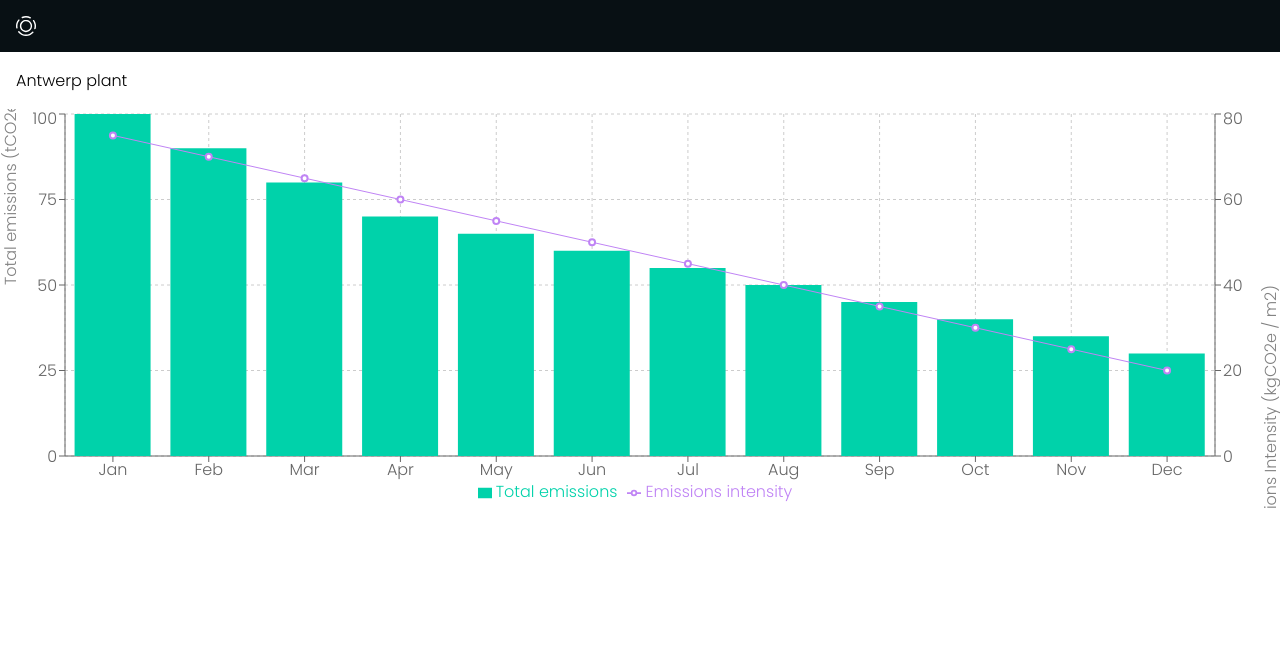
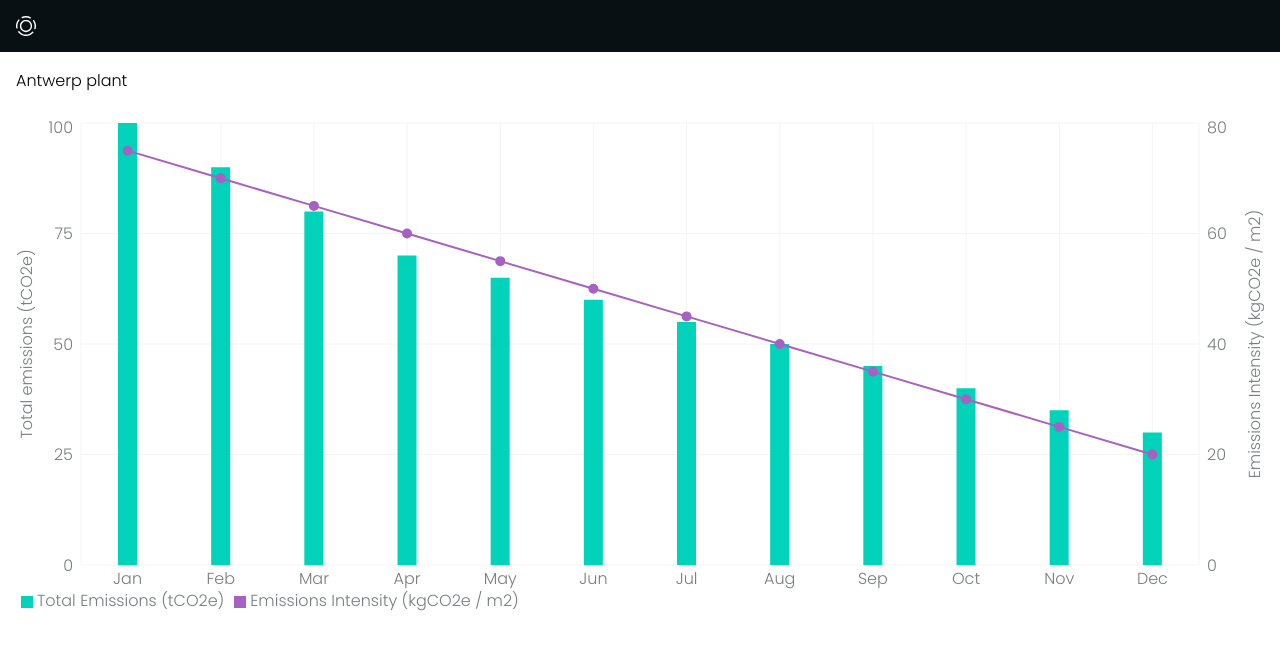
Before and after one commit to stoikerty/emissions-visualisation, a Next.js app: page / in a window 1280 px wide. Shown: the top 650 px of the page. Built offline with nearby package versions, Linux system fonts and the light colour scheme.

Commit message:
adjust colors and design based on figma project

```diff
--- a/src/app/page.tsx
+++ b/src/app/page.tsx
@@ -9,7 +9,7 @@ const ImageBackground = styled.div`
   padding: 16px;
   background-color: #081014;
 `;
-const Text = styled.div`
+const PageContainer = styled.div`
   padding: 16px;
 `;
 
@@ -25,8 +25,12 @@ export default function Home() {
           priority
         />
       </ImageBackground>
-      <Text>Antwerp plant</Text>
-      <Chart />
+      <PageContainer>
+        Antwerp plant
+        <br />
+        <br />
+        <Chart />
+      </PageContainer>
     </>
   );
 }
--- a/src/components/Chart.tsx
+++ b/src/components/Chart.tsx
@@ -1,3 +1,5 @@
+"use client";
+
 import React from "react";
 import {
   ComposedChart,
@@ -11,60 +13,91 @@ import {
   ResponsiveContainer,
 } from "recharts";
 
-// Sample data
-const data = [
-  { name: "Jan", totalEmissions: 100, emissionsIntensity: 75 },
-  { name: "Feb", totalEmissions: 90, emissionsIntensity: 70 },
-  { name: "Mar", totalEmissions: 80, emissionsIntensity: 65 },
-  { name: "Apr", totalEmissions: 70, emissionsIntensity: 60 },
-  { name: "May", totalEmissions: 65, emissionsIntensity: 55 },
-  { name: "Jun", totalEmissions: 60, emissionsIntensity: 50 },
-  { name: "Jul", totalEmissions: 55, emissionsIntensity: 45 },
-  { name: "Aug", totalEmissions: 50, emissionsIntensity: 40 },
-  { name: "Sep", totalEmissions: 45, emissionsIntensity: 35 },
-  { name: "Oct", totalEmissions: 40, emissionsIntensity: 30 },
-  { name: "Nov", totalEmissions: 35, emissionsIntensity: 25 },
-  { name: "Dec", totalEmissions: 30, emissionsIntensity: 20 },
+interface ChartData {
+  name: string;
+  emissions: number;
+  intensity: number;
+}
+
+const data: ChartData[] = [
+  { name: "Jan", emissions: 100, intensity: 75 },
+  { name: "Feb", emissions: 90, intensity: 70 },
+  { name: "Mar", emissions: 80, intensity: 65 },
+  { name: "Apr", emissions: 70, intensity: 60 },
+  { name: "May", emissions: 65, intensity: 55 },
+  { name: "Jun", emissions: 60, intensity: 50 },
+  { name: "Jul", emissions: 55, intensity: 45 },
+  { name: "Aug", emissions: 50, intensity: 40 },
+  { name: "Sep", emissions: 45, intensity: 35 },
+  { name: "Oct", emissions: 40, intensity: 30 },
+  { name: "Nov", emissions: 35, intensity: 25 },
+  { name: "Dec", emissions: 30, intensity: 20 },
 ];
 
-const EmissionsChart = () => {
+const renderLegendText = (value: string, entry: any) => {
+  return <span style={{ color: "#787D7F" }}>{value}</span>;
+};
+
+const EmissionsChart: React.FC = () => {
   return (
-    <ResponsiveContainer width="100%" height={400}>
-      <ComposedChart data={data}>
-        <CartesianGrid strokeDasharray="3 3" />
-        <XAxis dataKey="name" />
+    <ResponsiveContainer width="100%" height={500}>
+      <ComposedChart data={data} barSize="19">
+        <CartesianGrid stroke="#F4F4F4" />
+        <XAxis
+          dataKey="name"
+          axisLine={false}
+          tickLine={false}
+          tick={{ fill: "#787D7F" }}
+        />
         <YAxis
           yAxisId="left"
+          axisLine={false}
+          tickLine={false}
+          tick={{ fill: "#787D7F" }}
           label={{
             value: "Total emissions (tCO2e)",
             angle: -90,
             position: "insideLeft",
+            fill: "#787D7F",
+            style: { textAnchor: "middle" },
           }}
         />
         <YAxis
           yAxisId="right"
           orientation="right"
+          axisLine={false}
+          tickLine={false}
+          tick={{ fill: "#787D7F" }}
           label={{
             value: "Emissions Intensity (kgCO2e / m2)",
             angle: -90,
             position: "insideRight",
+            fill: "#787D7F",
+            style: { textAnchor: "middle" },
           }}
         />
         <Tooltip />
-        <Legend />
+        <Legend
+          formatter={renderLegendText}
+          iconType="square"
+          iconSize={12}
+          align="left"
+        />
+
         <Bar
           yAxisId="left"
-          dataKey="totalEmissions"
-          fill="#00d2aa"
-          name="Total emissions"
+          dataKey="emissions"
+          fill="#00D3B9"
+          name="Total Emissions (tCO2e)"
         />
         <Line
           yAxisId="right"
-          type="monotone"
-          dataKey="emissionsIntensity"
-          stroke="#c084f5"
-          dot={{ stroke: "#c084f5", strokeWidth: 2 }}
-          name="Emissions intensity"
+          type="linear"
+          dataKey="intensity"
+          stroke="#A761C1"
+          strokeWidth={2}
+          name="Emissions Intensity (kgCO2e / m2)"
+          dot={{ fill: "#A761C1", r: 4 }} // Custom dot color and size
         />
       </ComposedChart>
     </ResponsiveContainer>
```
Also changed, not shown: _Notes/Notes.md (+8 -2 lines).
